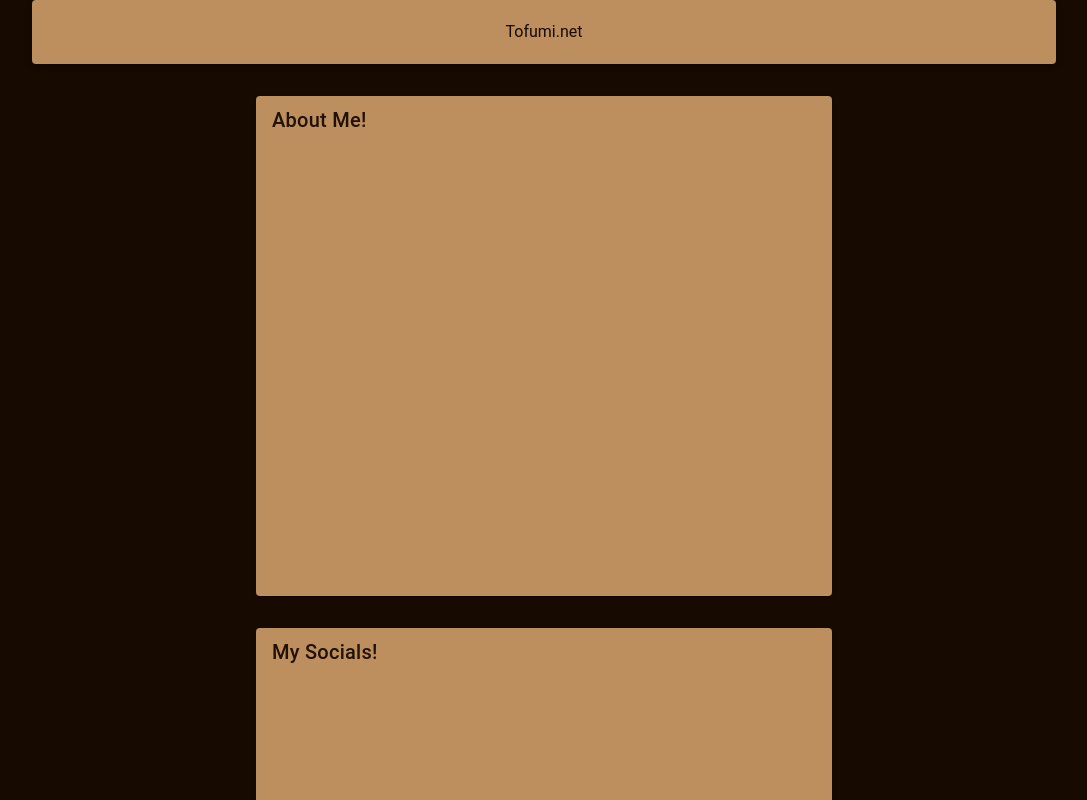
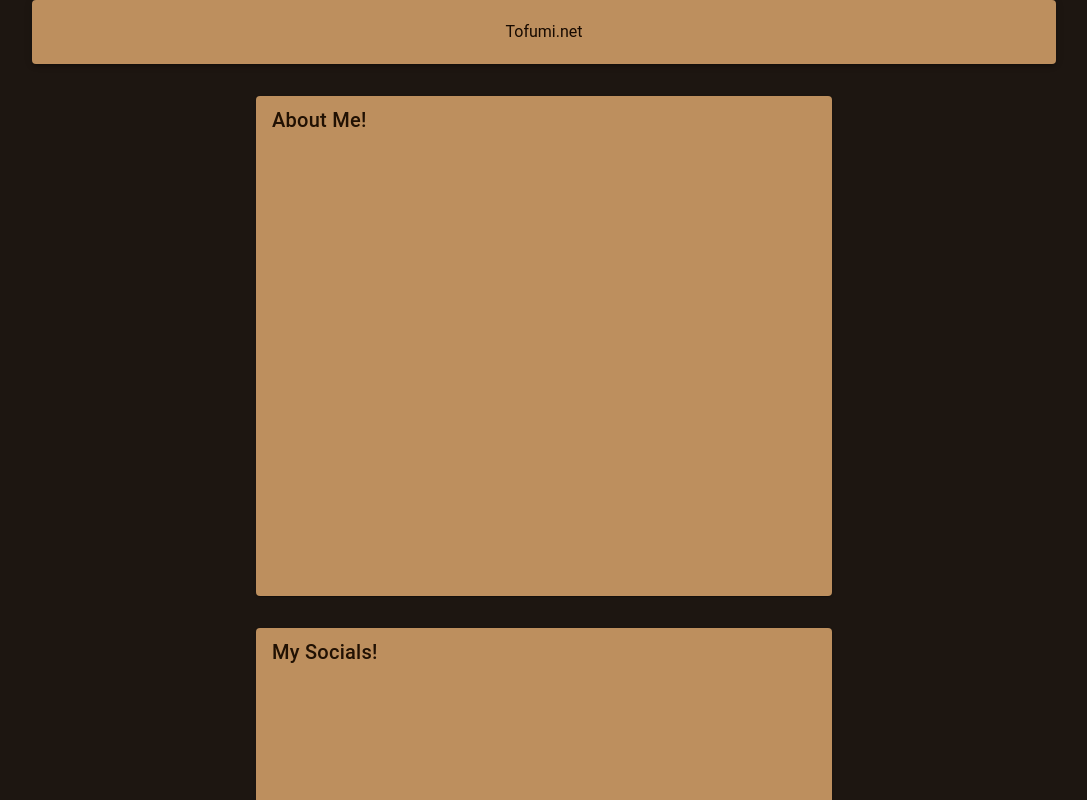
Before and after one commit to NotTofumi/tofumi.net, a Vue app: page / in a window 1280 px wide. Shown: the top 800 px of the page, without its empty margins (96-1183 px from the left). Built offline with nearby package versions, Linux system fonts and the light colour scheme.

Commit message:
color adjustment

```diff
--- a/src/main.ts
+++ b/src/main.ts
@@ -25,6 +25,7 @@ const router = createRouter({
 theme colors:
 
 dark brown: #170a01
+background brown test:  #1d1611
 light brown: #bd8f5e
 accent: #829a7d
 
@@ -37,7 +38,7 @@ const customDarkTheme : ThemeDefinition = {
     dark: true,
     colors: {
 
-        background: "#170a01",
+        background: "#1d1611",
         surface:    "#bd8f5e",
         primary:    "#c09962",
 
--- a/src/style.css
+++ b/src/style.css
@@ -6,6 +6,6 @@ body {
   justify-content: center;
   min-width: 320px;
   min-height: 100vh;
-  background-color: #140d08;
+  background-color: #251c14;
   color: #110902;
 }
```
Also changed, not shown: 1 other file (tests, documents, lock files or other folders).
